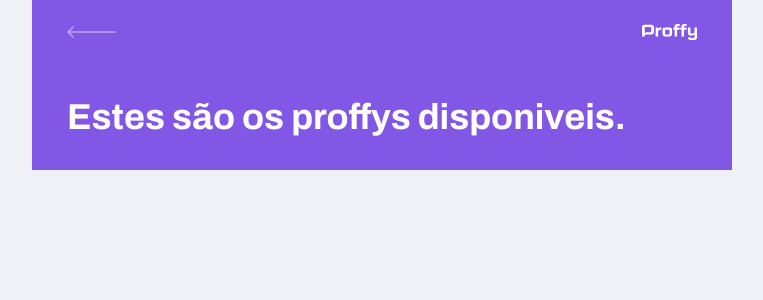
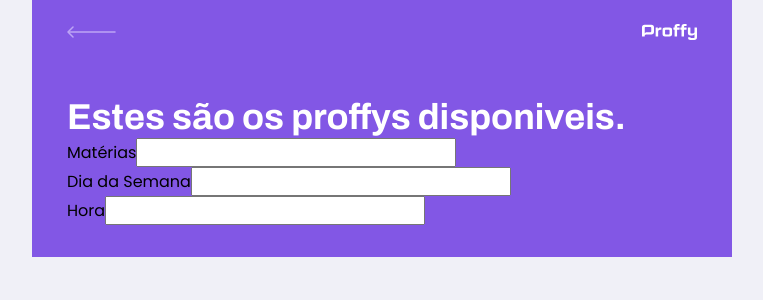
Before and after one commit to CaioSilvaSilva/proffy-omnistack-nlw, a React (Create React App) app: page /study in a window 1280 px wide. Shown: the top 300 px of the page, without its empty margins (258-1021 px from the left). Built offline with nearby package versions, Linux system fonts and the light colour scheme.

Commit message:
:building_construction: Build PageHeader component

```diff
--- a/src/components/PageHeader/index.tsx
+++ b/src/components/PageHeader/index.tsx
@@ -4,7 +4,11 @@ import { Link } from 'react-router-dom';
 import logoImg from '../../assets/images/logo.svg';
 import backIcon from '../../assets/images/icons/back.svg';
 
-function PageHeader() {
+interface PageHeaderProps {
+  title: string;
+}
+
+const PageHeader: React.FC<PageHeaderProps> = (props) => {
   return (
     <header className="page-header">
       <div className="top-bar-container">
@@ -15,7 +19,9 @@ function PageHeader() {
       </div>
 
       <div className="header-content">
-        <strong>Estes são os proffys disponiveis.</strong>
+        <strong>{props.title}</strong>
+
+        {props.children}
       </div>
     </header>
   );
--- a/src/pages/TeacherForm/index.tsx
+++ b/src/pages/TeacherForm/index.tsx
@@ -1,8 +1,11 @@
 import React from 'react';
+import PageHeader from '../../components/PageHeader';
 
 function TeacherForm() {
   return(
-    <h1>TeacherFor</h1>
+    <div id="page-teacher-form" className="container">
+      <PageHeader title="Que incrível que você quer dar aulas." />
+    </div>
   )
 }
 
--- a/src/pages/TeacherList/index.tsx
+++ b/src/pages/TeacherList/index.tsx
@@ -6,7 +6,24 @@ import PageHeader from '../../components/PageHeader';
 function TeacherList() {
   return(
     <div id="page-teacher-list" className="container">
-      <PageHeader />
+      <PageHeader title="Estes são os proffys disponiveis.">
+        <form id="search-teachers">
+          <div className="input-block">
+            <label htmlFor="subject">Matérias</label>
+            <input type="text" id="subject"/>
+          </div>
+
+          <div className="input-block">
+            <label htmlFor="week_day">Dia da Semana</label>
+            <input type="text" id="subject"/>
+          </div>
+
+          <div className="input-block">
+            <label htmlFor="time">Hora</label>
+            <input type="text" id="time"/>
+          </div>
+        </form>
+      </PageHeader>
     </div>
   )
 }
```
